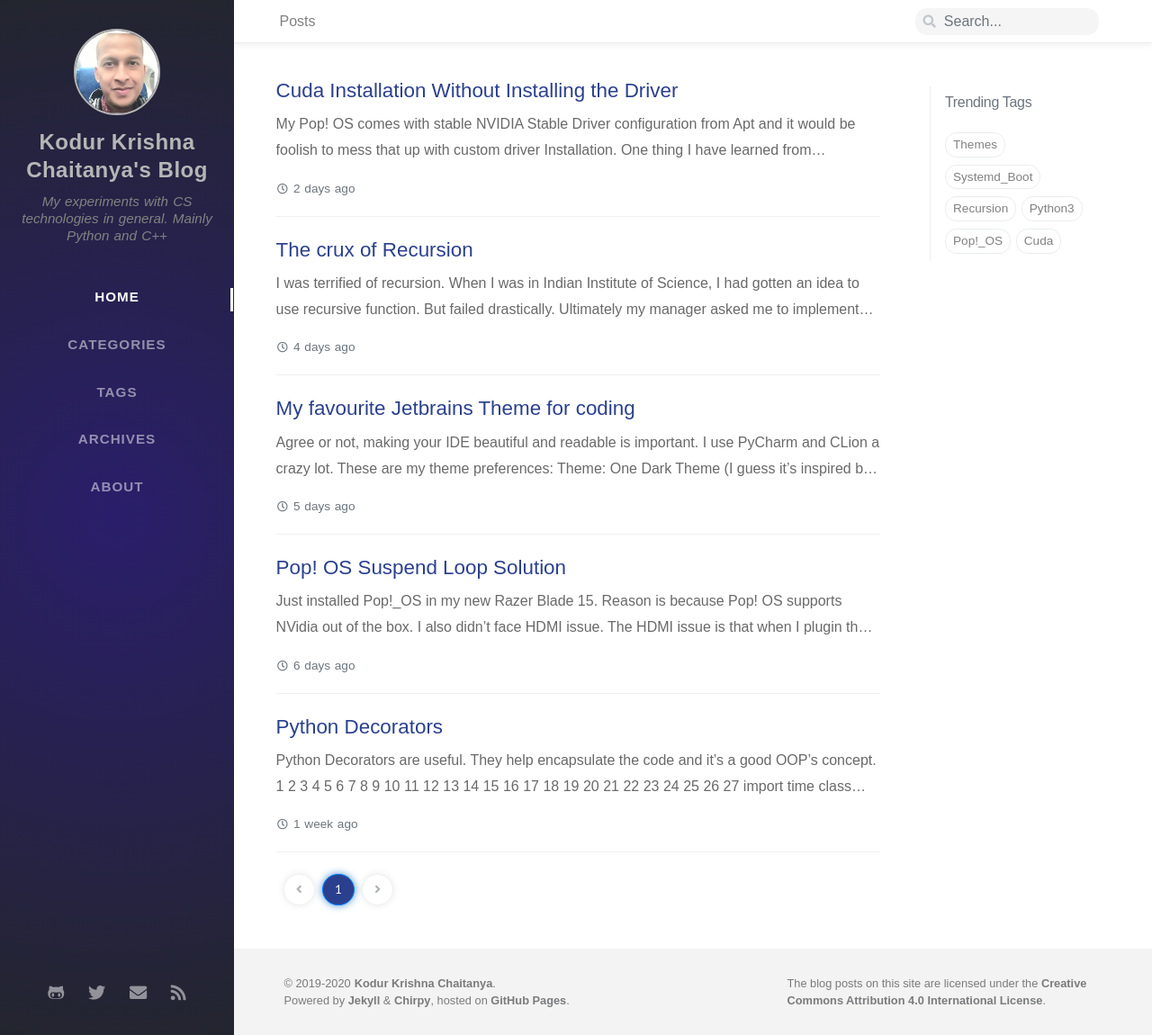
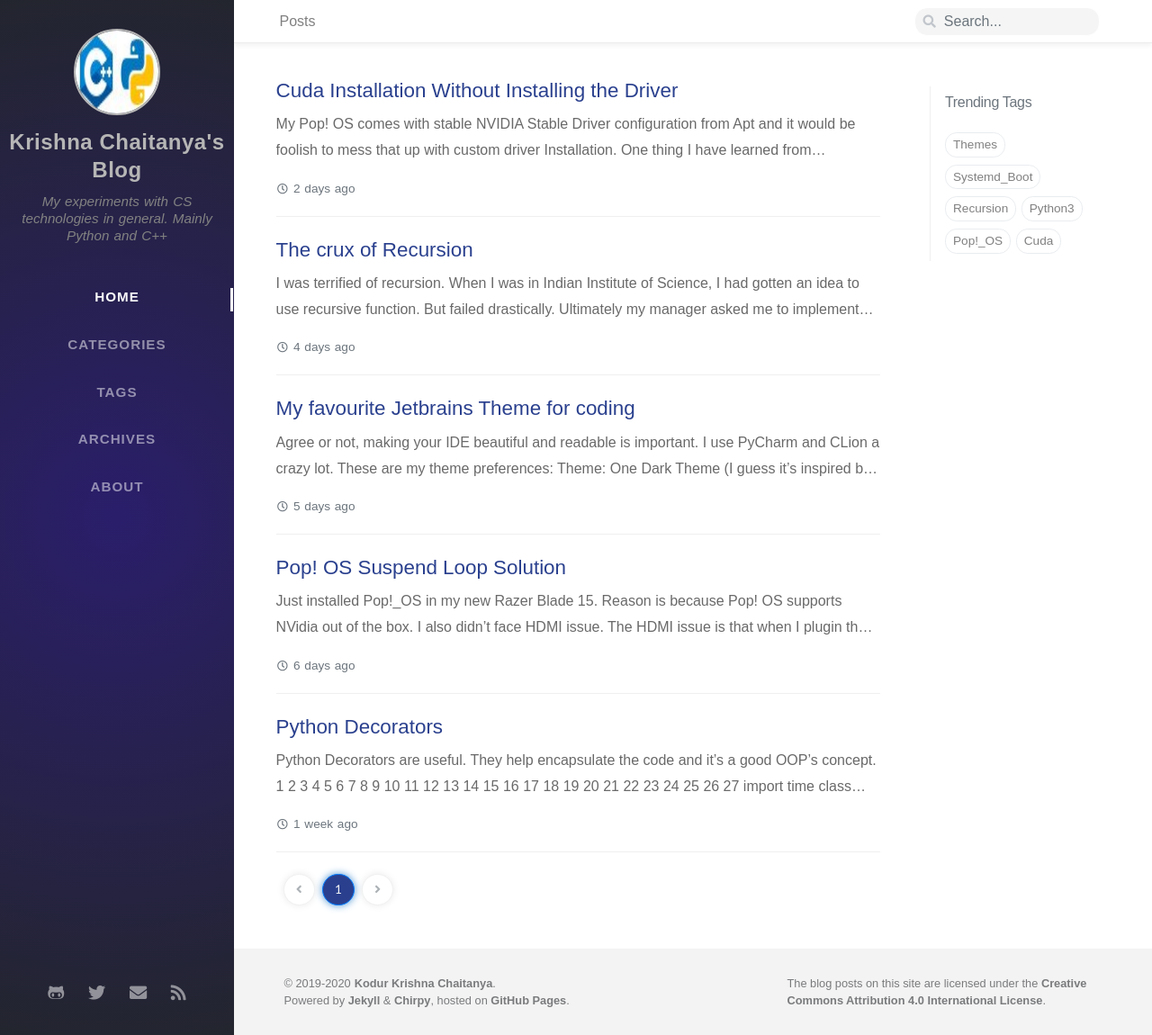
Before and after one commit to krishnachaitanya9/krishnachaitanya9.github.io, a Jekyll site: the page built from index.html, in a window 1280 px wide and 1150 px high. Shown: the whole window at 90% size. Built offline with Jekyll 4.4.1, drawn with Linux system fonts in a browser that asks for light colours; nearby versions of some CDN libraries; some web fonts are replaced; the list of posts is cut into pages by our own code.

Commit message:
Changed Avatar; Changed Blog name to secretize my identity

```diff
--- a/_config.yml
+++ b/_config.yml
@@ -6,14 +6,14 @@
 # jekyll-seo-tag settings › https://github.com/jekyll/jekyll-seo-tag/blob/master/docs/usage.md
 #--------------------------
 
-title: Kodur Krishna Chaitanya's Blog
+title: Krishna Chaitanya's Blog
 
 description: 'My experiments with CS technologies in general. Mainly Python and C++'
 
 # Replace with your domain, e.g. 'https://username.github.io'
 url: 'krishnachaitanya9.github.io'
 
-author: Kodur Krishna Chaitanya                  # change to your full name
+author: Krishna Chaitanya                  # change to your full name
 
 avatar: /assets/img/sample/avatar.jpg   # Support network resources.
 
```
Also changed, not shown: assets/img/sample/avatar.jpg.
